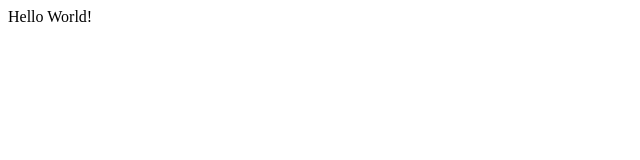
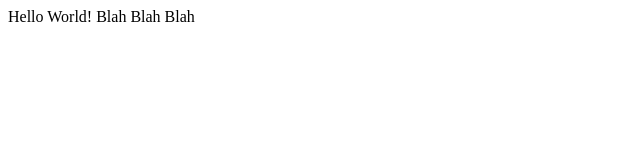
Before and after one commit to SophiaHP2626/sophie-pina-J352-Spring26, a plain HTML site: page index.html in a window 1280 px wide. Shown: the whole page, without its empty margins (0-640 px from the left). Drawn offline with Linux system fonts and the light colour scheme.

Commit message:
Update index.html

```diff
--- a/index.html
+++ b/index.html
@@ -5,7 +5,7 @@
     </head>
 
 <body>
-    <p> Hello World!</p>
+    <p> Hello World! Blah Blah Blah</p>
     </body>
 
 </html>
```
